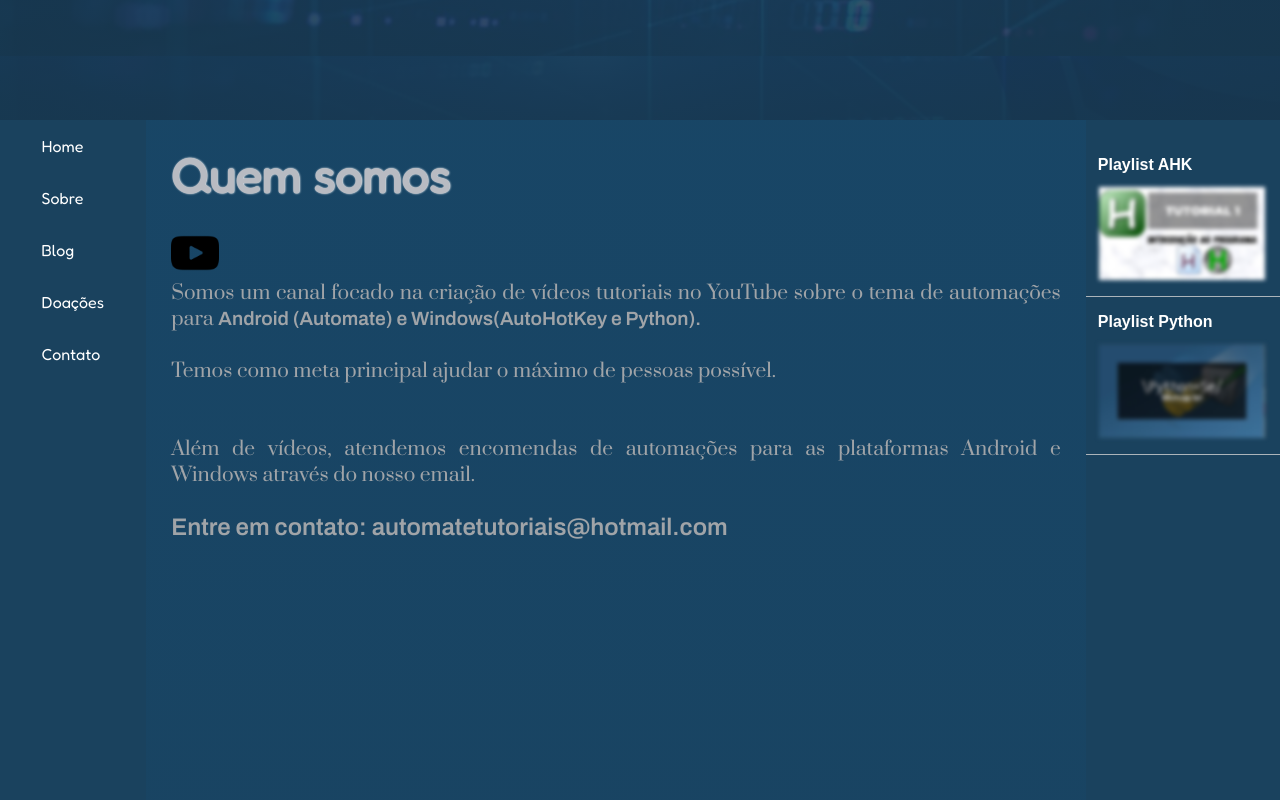
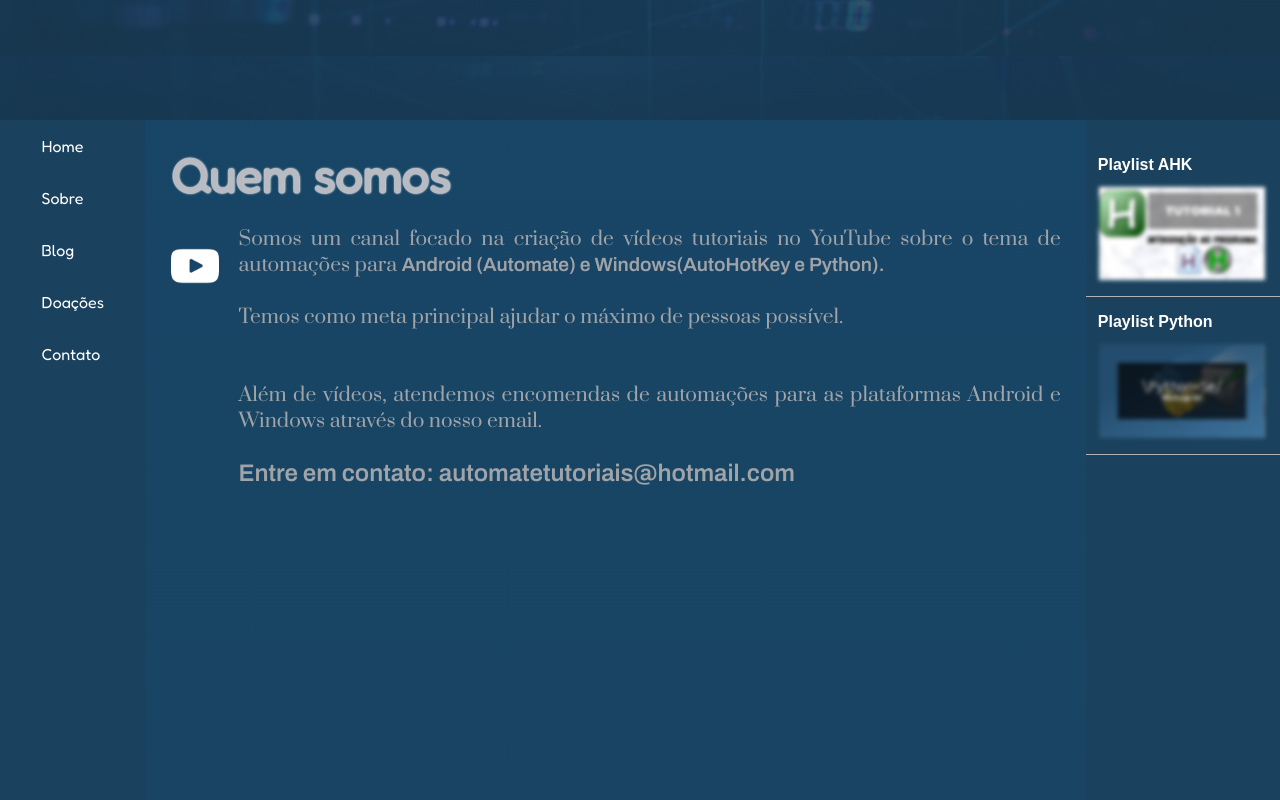
Before and after one commit to llKirallkx/Automacoes-tutoriais, a plain HTML site: page index.html in a window 1280 px wide. Shown: the part 640-1440 px from the top of the page. Drawn offline with Linux system fonts and the light colour scheme; a web font is replaced by a local one.

Commit message:
alterações iniciais

```diff
--- a/index.html
+++ b/index.html
@@ -42,11 +42,14 @@
             </div>
             <div class="conteudo-principal-a">
                 <div class="conteudo-sobre">
-                    <span id="sobre"><h2 class="titulos">Quem somos</h2>
-                    <span><img class="conteudo-sobre-yt" src="./img/icon-youtube.png"></span><p class="sobre-p">Somos um canal focado na criação de vídeos tutoriais no YouTube sobre o tema de automações para <strong>Android (Automate) e Windows(AutoHotKey e Python).</strong><br/>
-                    </br>Temos como meta principal ajudar o máximo de pessoas possível.</br></br></br></p>
-                            <p class="sobre-p">Além de vídeos, atendemos encomendas de automações para as plataformas Android e Windows através do nosso email.</br></br>
-                            <strong class="sobre-p-contato">Entre em contato: automatetutoriais@hotmail.com</strong></p></span>
+                    <span class="conteudo-sobre-tituloa" id="sobre"><h2 class="titulos">Quem somos</h2></span>
+                    <div class="conteudo-sobre-iconyt"><a href="https://www.youtube.com/c/Automa%C3%A7%C3%B5esTutoriais" target="_blank"><img class="conteudo-sobre-yt" src="./img/icon-youtube.png"></a></div>
+                    <div class="conteudo-sobre-main">
+                        <p class="sobre-p">Somos um canal focado na criação de vídeos tutoriais no YouTube sobre o tema de automações para <strong>Android (Automate) e Windows(AutoHotKey e Python).</strong><br/>
+                        </br>Temos como meta principal ajudar o máximo de pessoas possível.</br></br></br></p>
+                        <p class="sobre-p">Além de vídeos, atendemos encomendas de automações para as plataformas Android e Windows através do nosso email.</br></br>
+                        <strong class="sobre-p-contato">Entre em contato: <a class="link-email" href="mailto:automatetutoriais@hotmail.com">automatetutoriais@hotmail.com</a></strong></p>
+                    </div>
                 </div>
                 <div class="conteudo-blog">
                     <span id="blog"><h2 class="titulos">Blog</h2></span>
--- a/style.css
+++ b/style.css
@@ -168,9 +168,28 @@
     text-shadow: #ffffff 0.5px 0 2px;
 }
 .conteudo-sobre{
-    height: 100vh;
+    height: 98vh;
     padding: 2vw;
-    display: flex;
+    display: grid;
+    grid-template-areas:"a a"
+                        "b c";
+    grid-template-rows: 5em 30em;
+}
+.link-email{
+    color: inherit;
+    font-family: inherit;
+}
+.conteudo-sobre-tituloa{
+    grid-area: a;
+}
+.conteudo-sobre-iconyt{
+    grid-area: b;
+    margin-right: 1.5vw;
+    margin-top: 2vh;
+    filter: invert(100%);
+}
+.conteudo-sobre-main{
+    grid-area: c;
 }
 .conteudo-sobre-yt{
     height: 6vh;
```
